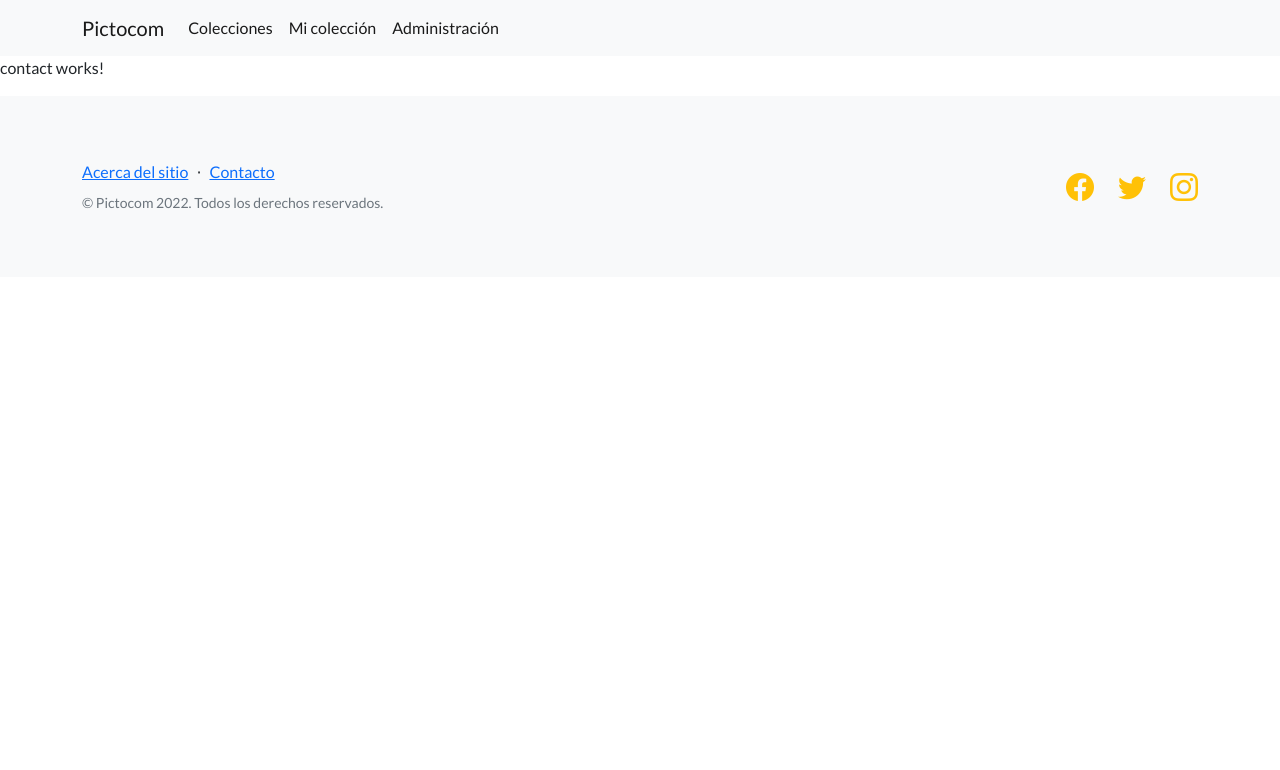
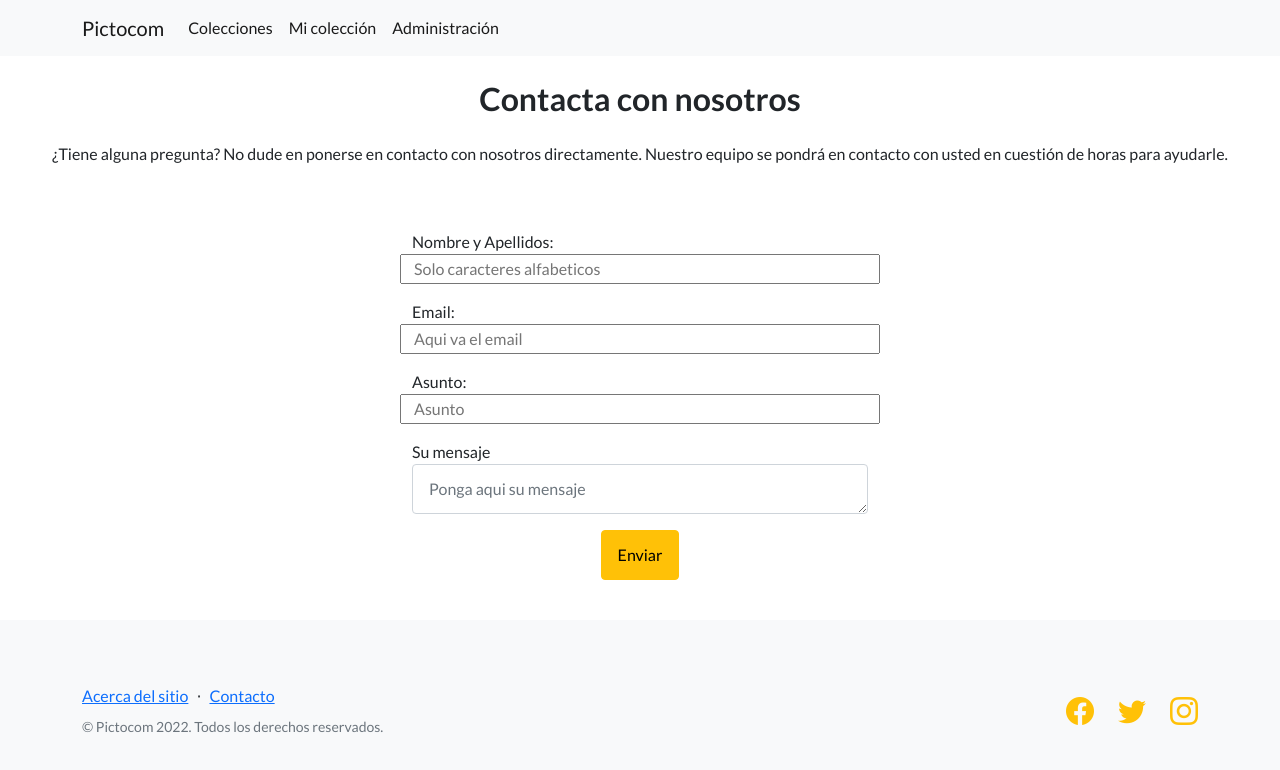
Before and after one commit to sergiobni/proyecto-panel-comunicacion, an Angular app: page /contact in a window 1280 px wide. Shown: the top 770 px of the page. Built offline with nearby package versions, Linux system fonts and the light colour scheme.

Commit message:
commit pagina contact

```diff
--- a/src/app/contact/contact.component.css
+++ b/src/app/contact/contact.component.css
@@ -0,0 +1,8 @@
+
+.text-center{
+  margin: 1em;
+}
+
+.email:invalid {
+  background-color: rgba(255, 0, 0, 0.267);
+}
--- a/src/app/contact/contact.component.html
+++ b/src/app/contact/contact.component.html
@@ -1 +1,126 @@
-<p>contact works!</p>
+<!DOCTYPE html>
+<html lang="en">
+  <head>
+    <meta charset="UTF-8" />
+    <meta http-equiv="X-UA-Compatible" content="IE=edge" />
+    <meta name="viewport" content="width=device-width, initial-scale=1.0" />
+    <title>Contact</title>
+    <!-- CSS only -->
+    <link
+      href="https://cdn.jsdelivr.net/npm/bootstrap@5.2.2/dist/css/bootstrap.min.css"
+      rel="stylesheet"
+      integrity="sha384-Zenh87qX5JnK2Jl0vWa8Ck2rdkQ2Bzep5IDxbcnCeuOxjzrPF/et3URy9Bv1WTRi"
+      crossorigin="anonymous"
+    />
+    <!-- JavaScript Bundle with Popper -->
+    <script
+      src="https://cdn.jsdelivr.net/npm/bootstrap@5.2.2/dist/js/bootstrap.bundle.min.js"
+      integrity="sha384-OERcA2EqjJCMA+/3y+gxIOqMEjwtxJY7qPCqsdltbNJuaOe923+mo//f6V8Qbsw3"
+      crossorigin="anonymous"
+    ></script>
+  </head>
+  <body>
+    <section class="mb-4">
+      <!--Section heading-->
+      <h2 class="h1-responsive font-weight-bold text-center my-4">
+        Contacta con nosotros
+      </h2>
+      <!--Section description-->
+      <p class="text-center w-responsive mx-auto mb-5">
+        ¿Tiene alguna pregunta? No dude en ponerse en contacto con nosotros
+        directamente. Nuestro equipo se pondrá en contacto con usted en cuestión
+        de horas para ayudarle.
+      </p>
+
+      <div class="row mx-auto d-flex justify-content-center">
+        <!--Grid column-->
+        <p></p>
+        <div class="col-md-9 mb-md-0 mb-5">
+          <form
+            id="contact-form"
+            name="contact-form"
+            action="#"
+            method="POST"
+          >
+            <!--Grid row-->
+            <div class="row justify-content-center">
+              <!--Grid column-->
+              <div class="col-md-6 align-self-start">
+                <div class="md-form mb-0 row justify-content-center">
+                  <label for="name">Nombre y Apellidos:&nbsp;</label>
+                  <input
+                    type="text"
+                    class="row justify-content-center"
+                    placeholder="Solo caracteres alfabeticos"
+                    onkeypress="return ((event.charCode >= 65 && event.charCode <= 90) || (event.charCode >= 97 && event.charCode <= 122 || event.charCode == 209 || event.charCode == 241 || event.charCode == 199 || event.charCode == 231 || event.charCode == 32) || (event.charCode >= 224 && event.charCode <= 250))"
+                    formControlName="name"
+                  />
+                </div>
+              </div>
+              <!--Grid column-->
+              <p></p>
+              <!--Grid column-->
+              <div class="col-md-6">
+                <div class="md-form mb-0 row justify-content-center">
+                  <label for="email" class="">Email:&nbsp;</label>
+                  <input
+                    type="email"
+                    placeholder="Aqui va el email"
+                    formControlEmail="email"
+                    class="email row justify-content-center"
+                  />
+                </div>
+              </div>
+              <!--Grid column-->
+            </div>
+            <!--Grid row-->
+            <p></p>
+            <!--Grid row-->
+            <div class="row justify-content-center">
+              <div class="col-md-6">
+                <div class="md-form mb-0 row justify-content-center">
+                  <label for="subject">Asunto:&nbsp;</label>
+                  <input
+                    type="text"
+                    placeholder="Asunto"
+                    formControlSubject="subject"
+                    class="row justify-content-center"
+                  />
+                </div>
+              </div>
+            </div>
+            <!--Grid row-->
+            <p></p>
+            <!--Grid row-->
+            <div class="row justify-content-center">
+              <!--Grid column-->
+              <div class="col-md-6">
+                <div class="md-form">
+                  <label for="message">Su mensaje</label>
+                  <textarea
+                    type="text"
+                    id="message"
+                    name="message"
+                    rows="1"
+                    class="form-control md-textarea"
+                    placeholder="Ponga aqui su mensaje"
+                  ></textarea>
+                </div>
+              </div>
+            </div>
+            <!--Grid row-->
+          </form>
+
+          <div class="text-center text-md-left">
+            <a
+              class="btn btn-warning"
+              onclick="document.getElementById('contact-form').submit();"
+              >Enviar
+            </a>
+          </div>
+          <div class="status"></div>
+        </div>
+      </div>
+    </section>
+  </body>
+</html>
```
Also changed, not shown: src/styles.css.
